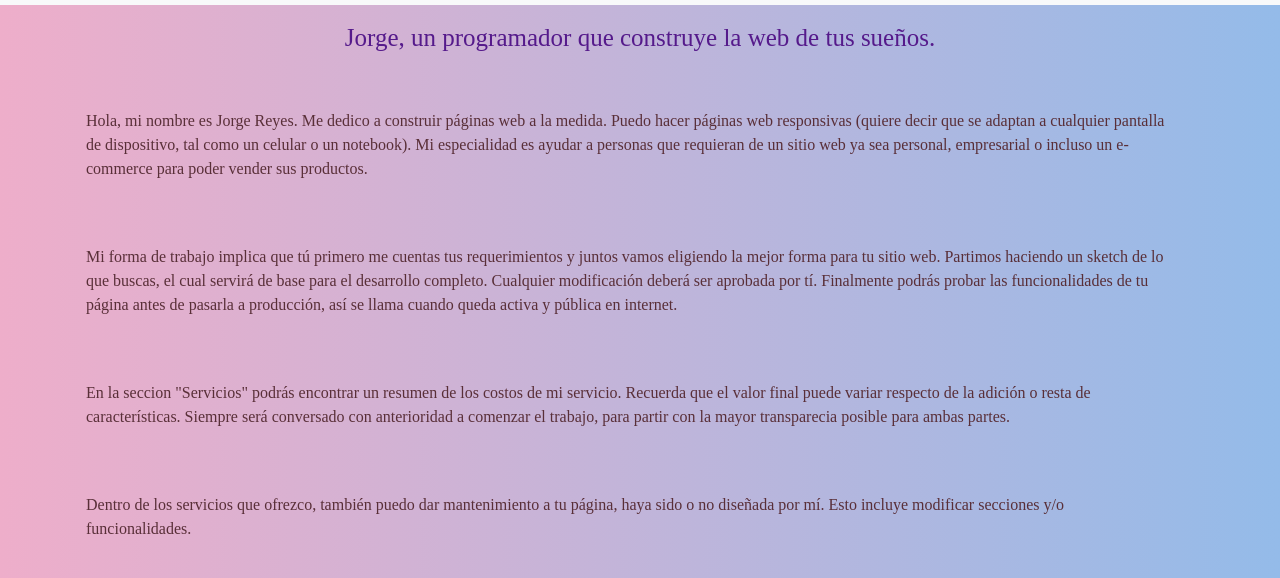
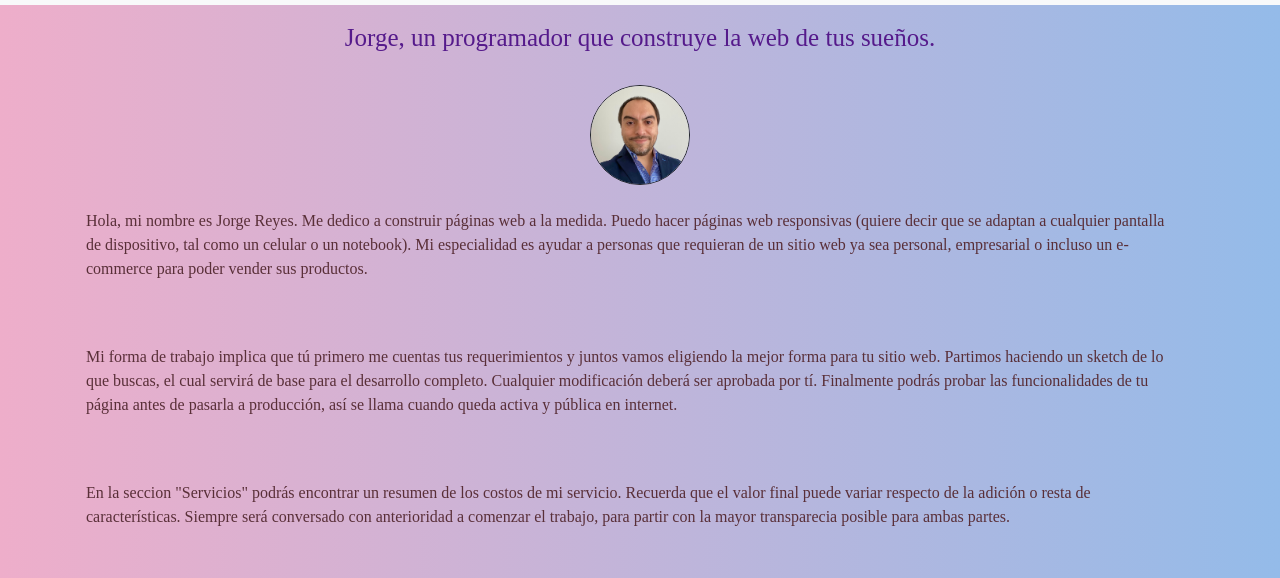
Before and after one commit to joreyza/proyecto_coder, a plain HTML site: page index.html in a window 1280 px wide. Shown: the part 51-629 px from the top of the page. Drawn offline with nearby package versions, Linux system fonts and the light colour scheme.

Commit message:
se agrega una foto tipo avatar en index.html

```diff
--- a/css/style.css
+++ b/css/style.css
@@ -7,6 +7,7 @@
 body {
     font-family: 'Noto Serif JP', serif !important;
 }
+
 .contenedorPrinc {
     background: rgb(238, 174, 202);
     background: linear-gradient(90deg, rgba(238, 174, 202, 1) 0%, rgba(148, 187, 233, 1) 100%);
@@ -48,3 +49,15 @@ p {
     width: 80px;
     height: 80px;
 }
+
+/* acá está el estilo de la foto */
+
+
+.imagen_avatar {
+    display: block;
+    margin: auto;
+    width: 100px;
+    height: 100px;
+    border-radius: 50%;
+    border: 1px solid;
+}
--- a/index.html
+++ b/index.html
@@ -51,6 +51,10 @@
             <!--acá ocupo BS text-center y padding 4-->
             <h1 class="text-center p-4 encabezado">Jorge, un programador que construye la web de tus sueños.</h1>
 
+            <!-- acá está el avatar-->
+            <div class="contenedor_imagen_avatar">
+                <img class="imagen_avatar" src="img/jorge_reyes.jpg">
+            </div>
             <section class="row" id="seccionPrimera">
 
                 <!--acá ocupo BS padding 4 para cada párrafo-->
```
Also changed, not shown: 1 other file.
